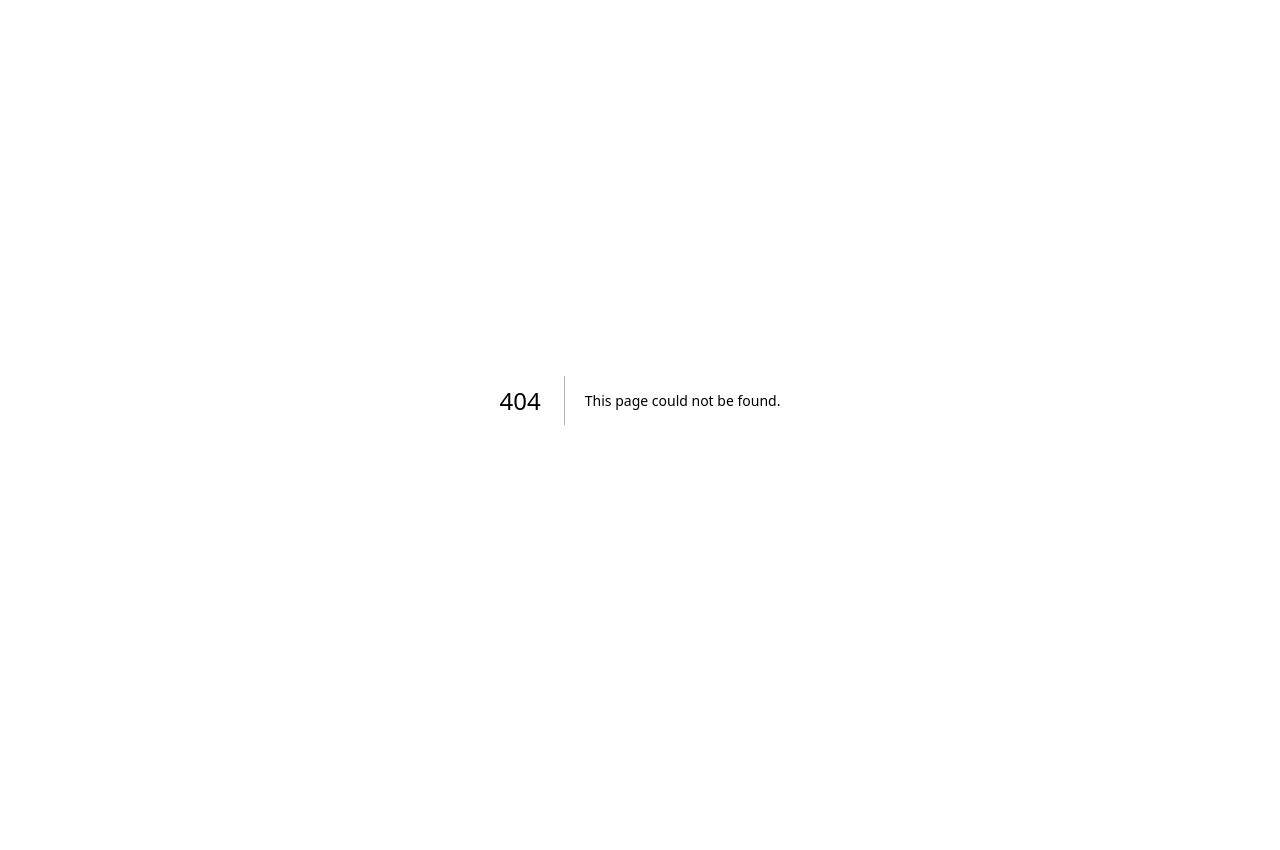
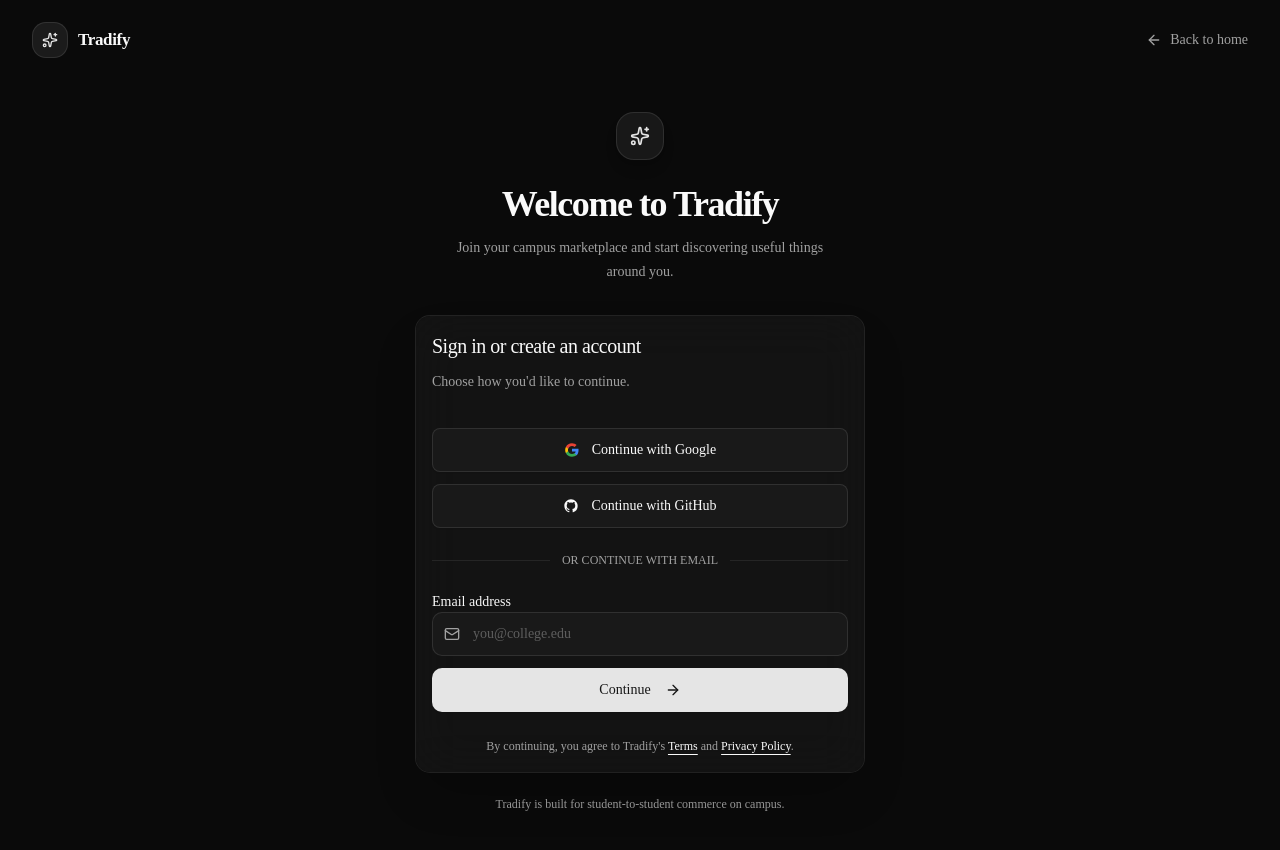
Before and after one commit to Vaibhav-221/Tradify, a Next.js app: page /login in a window 1280 px wide. Before the commit this address had no page. Before the commit the page ends 800 px from the top, so only its background shows below. Built offline with nearby package versions, Linux system fonts and the light colour scheme.

Commit message:
login page ui stablished

```diff
--- /dev/null
+++ b/src/app/login/page.tsx
@@ -0,0 +1,192 @@
+import Link from "next/link";
+import { ArrowLeft, ArrowRight, Mail, Sparkles } from "lucide-react";
+
+import { Button } from "@/components/ui/button";
+import {
+  Card,
+  CardContent,
+  CardDescription,
+  CardHeader,
+  CardTitle,
+} from "@/components/ui/card";
+import { Separator } from "@/components/ui/separator";
+
+function GoogleIcon() {
+  return (
+    <svg
+      width="18"
+      height="18"
+      viewBox="0 0 24 24"
+      fill="none"
+      xmlns="http://www.w3.org/2000/svg"
+      aria-hidden="true"
+    >
+      <path
+        d="M21.805 12.23c0-.79-.065-1.55-.207-2.28H12v4.32h5.51a4.7 4.7 0 0 1-2.045 3.086v2.56h3.31c1.937-1.784 3.03-4.414 3.03-7.686Z"
+        fill="#4285F4"
+      />
+      <path
+        d="M12 22c2.77 0 5.09-.917 6.785-2.485l-3.31-2.56c-.918.615-2.09.98-3.475.98-2.675 0-4.94-1.805-5.75-4.23H2.83v2.64A10.25 10.25 0 0 0 12 22Z"
+        fill="#34A853"
+      />
+      <path
+        d="M6.25 13.705A6.16 6.16 0 0 1 5.93 12c0-.592.108-1.168.32-1.705v-2.64H2.83A10.02 10.02 0 0 0 1.75 12c0 1.615.387 3.14 1.08 4.345l3.42-2.64Z"
+        fill="#FBBC05"
+      />
+      <path
+        d="M12 6.065c1.507 0 2.86.518 3.925 1.533l2.94-2.94C17.085 3.055 14.765 2 12 2a10.25 10.25 0 0 0-9.17 5.655l3.42 2.64c.81-2.425 3.075-4.23 5.75-4.23Z"
+        fill="#EA4335"
+      />
+    </svg>
+  );
+}
+
+export default function LoginPage() {
+  return (
+    <main className="dark relative min-h-screen overflow-hidden bg-background font-sans text-foreground">
+      {/* Background atmosphere */}
+      <div className="pointer-events-none fixed inset-0 -z-10 overflow-hidden">
+        <div className="absolute left-1/2 top-[-260px] h-[600px] w-[850px] -translate-x-1/2 rounded-full bg-primary/10 blur-[160px]" />
+
+        <div className="absolute bottom-[-250px] right-[-150px] h-[450px] w-[450px] rounded-full bg-primary/5 blur-[140px]" />
+      </div>
+
+      {/* Header */}
+      <header className="absolute left-0 right-0 top-0 z-10">
+        <div className="mx-auto flex h-20 max-w-7xl items-center justify-between px-4 sm:px-6 lg:px-8">
+          <Link href="/" className="group flex items-center gap-2.5">
+            <div className="flex h-9 w-9 items-center justify-center rounded-xl border border-white/10 bg-white/[0.07] transition-colors group-hover:bg-white/[0.12]">
+              <Sparkles className="h-4 w-4 text-primary" />
+            </div>
+
+            <span className="text-[17px] font-semibold tracking-[-0.02em]">
+              Tradify
+            </span>
+          </Link>
+
+          <Link
+            href="/"
+            className="flex items-center gap-2 text-sm text-muted-foreground transition-colors hover:text-foreground"
+          >
+            <ArrowLeft className="h-4 w-4" />
+            Back to home
+          </Link>
+        </div>
+      </header>
+
+      {/* Login */}
+      <section className="flex min-h-screen items-center justify-center px-4 pb-10 pt-28 sm:px-6">
+        <div className="w-full max-w-md">
+          <div className="mb-8 text-center">
+            <div className="mx-auto mb-6 flex h-12 w-12 items-center justify-center rounded-2xl border border-white/10 bg-white/[0.06] shadow-lg">
+              <Sparkles className="h-5 w-5 text-primary" />
+            </div>
+
+            <h1 className="text-3xl font-semibold tracking-[-0.04em] sm:text-4xl">
+              Welcome to Tradify
+            </h1>
+
+            <p className="mx-auto mt-3 max-w-sm text-sm leading-6 text-muted-foreground">
+              Join your campus marketplace and start discovering useful things
+              around you.
+            </p>
+          </div>
+
+          <Card className="border-white/[0.08] bg-card/70 shadow-2xl shadow-black/30 backdrop-blur-xl">
+            <CardHeader className="space-y-2 pb-5">
+              <CardTitle className="text-xl tracking-tight">
+                Sign in or create an account
+              </CardTitle>
+
+              <CardDescription className="text-muted-foreground">
+                Choose how you'd like to continue.
+              </CardDescription>
+            </CardHeader>
+
+            <CardContent className="space-y-3">
+              {/* Google */}
+              <Button
+                variant="outline"
+                className="h-11 w-full justify-center gap-3 border-white/10 bg-white/[0.03] font-medium hover:bg-white/[0.07]"
+              >
+                <GoogleIcon />
+                Continue with Google
+              </Button>
+
+              {/* GitHub */}
+              <Button
+                variant="outline"
+                className="h-11 w-full justify-center gap-3 border-white/10 bg-white/[0.03] font-medium hover:bg-white/[0.07]"
+              >
+                <svg
+                  className="h-[18px] w-[18px]"
+                  viewBox="0 0 24 24"
+                  fill="currentColor"
+                  aria-hidden="true"
+                >
+                  <path d="M12 2C6.477 2 2 6.477 2 12c0 4.42 2.865 8.166 6.839 9.49.5.092.682-.217.682-.482 0-.237-.009-.866-.014-1.7-2.782.604-3.369-1.342-3.369-1.342-.455-1.157-1.11-1.465-1.11-1.465-.908-.62.069-.608.069-.608 1.004.07 1.532 1.03 1.532 1.03.892 1.529 2.341 1.087 2.91.832.091-.647.35-1.087.636-1.338-2.22-.253-4.555-1.11-4.555-4.943 0-1.091.39-1.984 1.03-2.682-.103-.253-.446-1.27.098-2.647 0 0 .84-.269 2.75 1.025A9.56 9.56 0 0 1 12 6.844a9.56 9.56 0 0 1 2.504.337c1.909-1.294 2.748-1.025 2.748-1.025.546 1.377.203 2.394.1 2.647.64.698 1.028 1.591 1.028 2.682 0 3.842-2.339 4.687-4.566 4.935.359.309.678.919.678 1.852 0 1.336-.012 2.415-.012 2.744 0 .267.18.579.688.481A10.002 10.002 0 0 0 22 12C22 6.477 17.523 2 12 2Z" />
+                </svg>
+                Continue with GitHub
+              </Button>
+
+              <div className="flex items-center gap-3 py-3">
+                <Separator className="flex-1 bg-white/[0.08]" />
+
+                <span className="text-xs text-muted-foreground">
+                  OR CONTINUE WITH EMAIL
+                </span>
+
+                <Separator className="flex-1 bg-white/[0.08]" />
+              </div>
+
+              {/* Email */}
+              <div className="space-y-2">
+                <label htmlFor="email" className="text-sm font-medium">
+                  Email address
+                </label>
+
+                <div className="relative">
+                  <Mail className="pointer-events-none absolute left-3 top-1/2 h-4 w-4 -translate-y-1/2 text-muted-foreground" />
+
+                  <input
+                    id="email"
+                    type="email"
+                    placeholder="you@college.edu"
+                    className="h-11 w-full rounded-lg border border-white/10 bg-white/[0.03] pl-10 pr-4 text-sm outline-none transition-all placeholder:text-muted-foreground/50 focus:border-primary/50 focus:ring-2 focus:ring-primary/10"
+                  />
+                </div>
+              </div>
+
+              <Button className="h-11 w-full rounded-lg">
+                Continue
+                <ArrowRight className="ml-1.5 h-4 w-4" />
+              </Button>
+
+              <p className="pt-3 text-center text-xs leading-5 text-muted-foreground">
+                By continuing, you agree to Tradify's{" "}
+                <Link
+                  href="#"
+                  className="text-foreground underline underline-offset-4 hover:text-primary"
+                >
+                  Terms
+                </Link>{" "}
+                and{" "}
+                <Link
+                  href="#"
+                  className="text-foreground underline underline-offset-4 hover:text-primary"
+                >
+                  Privacy Policy
+                </Link>
+                .
+              </p>
+            </CardContent>
+          </Card>
+
+          <p className="mt-6 text-center text-xs text-muted-foreground">
+            Tradify is built for student-to-student commerce on campus.
+          </p>
+        </div>
+      </section>
+    </main>
+  );
+}
```
